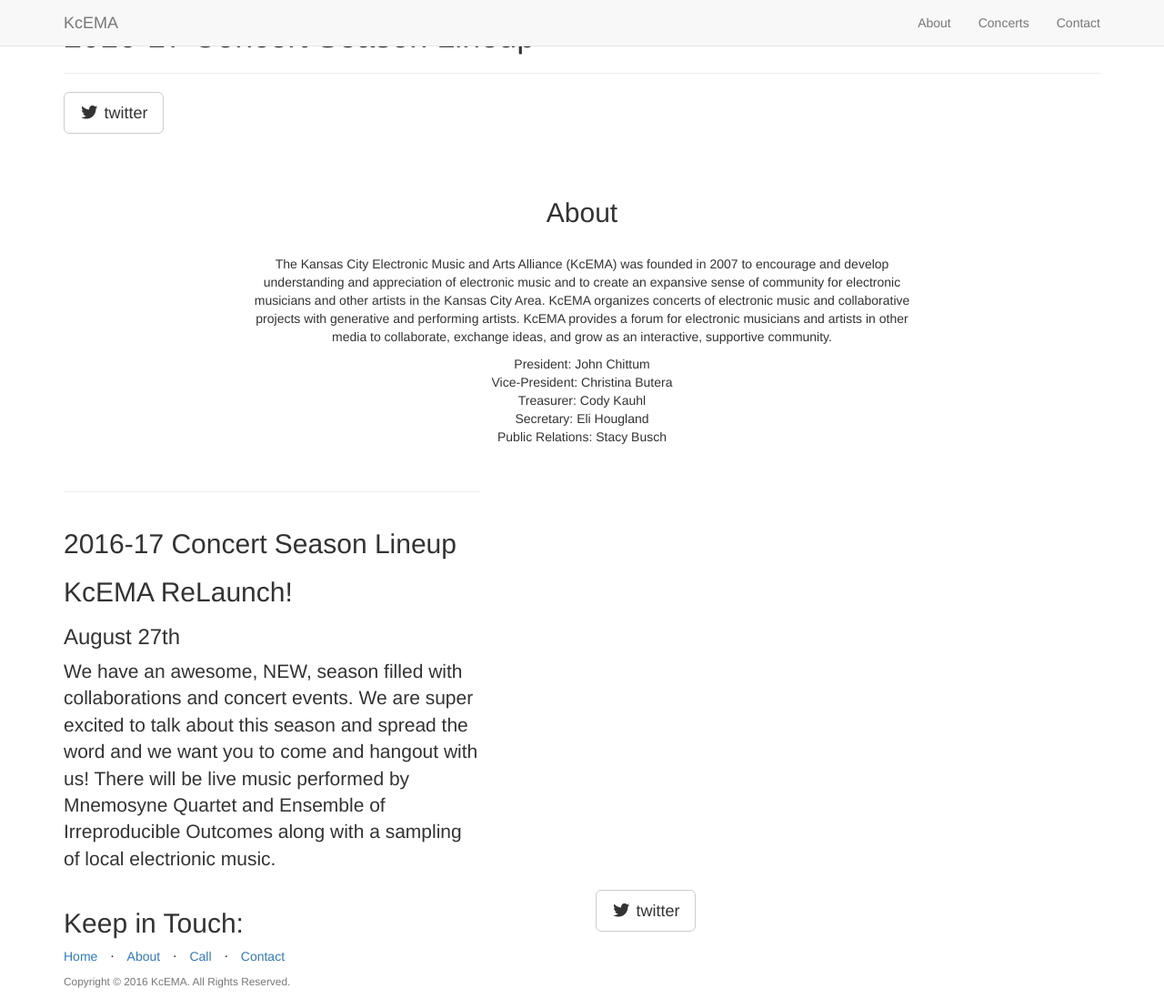
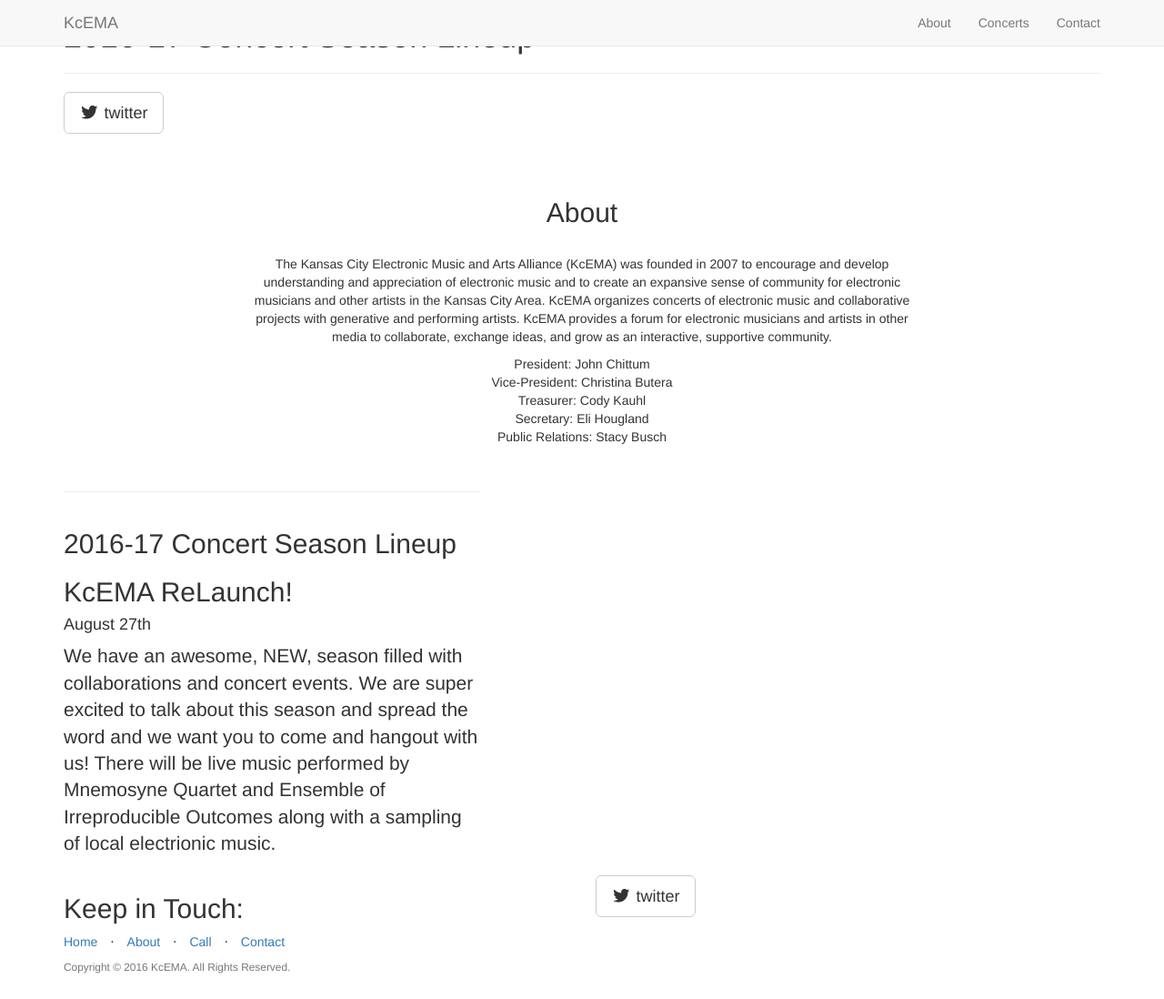
Before and after one commit to kcema/home, a Jekyll site: the page built from _posts/2014-09-21-services-1.markdown, in a window 1280 px wide and 1098 px high. Shown: the whole window at 91% size. Built offline with Jekyll 4.4.1, drawn with Linux system fonts in a browser that asks for light colours; nearby versions of some CDN libraries; library files that are not in the unit come from our copies.

Commit message:
No, seriously, this is how you do headers, right?

```diff
--- a/_posts/2014-09-21-services-1.markdown
+++ b/_posts/2014-09-21-services-1.markdown
@@ -7,6 +7,8 @@
 ---
 
 ## KcEMA ReLaunch! ##
-### August 27th ###
+
+
+#### August 27th ####
 
 We have an awesome, NEW, season filled with collaborations and concert events. We are super excited to talk about this season and spread the word and we want you to come and hangout with us! There will be live music performed by Mnemosyne Quartet and Ensemble of Irreproducible Outcomes along with a sampling of local electrionic music.
```
